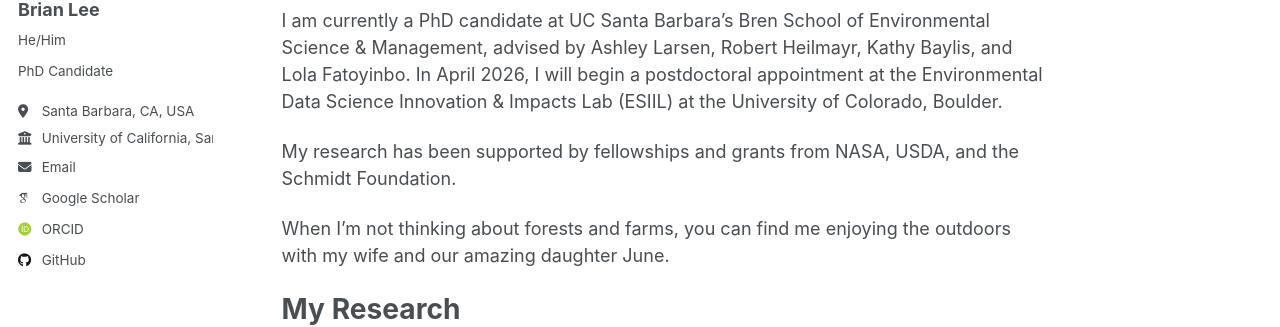
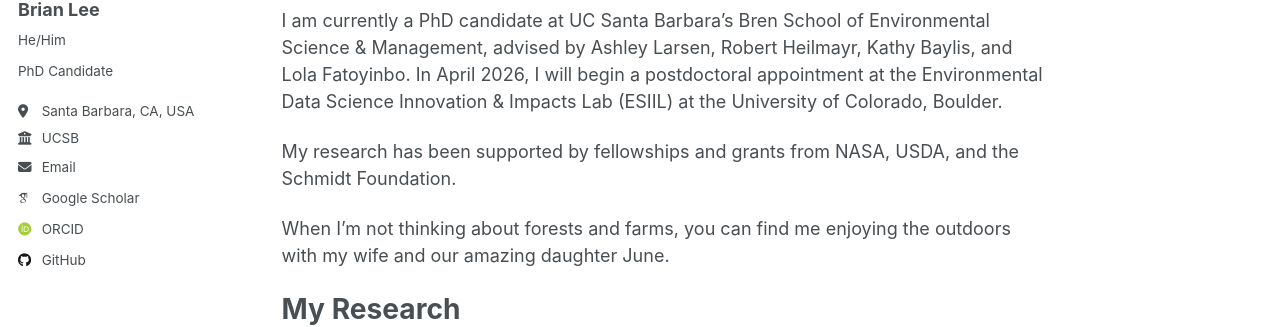
Before and after one commit to bhyleee/bhyleee.github.io, a Jekyll site: the page built from _pages/about.md, in a window 1280 px wide. Shown: the part 300-627 px from the top of the page. Built offline with Jekyll 4.4.1, drawn with Linux system fonts in a browser that asks for light colours; some web fonts are replaced.

Commit message:
Update sidebar/author config
Co-Authored-By: Claude Sonnet 4.6 <noreply@anthropic.com>

```diff
--- a/_config.yml
+++ b/_config.yml
@@ -27,9 +27,9 @@ author:
   pronouns         : "He/Him"
   bio              : "PhD Candidate"
   location         : "Santa Barbara, CA, USA"
-  employer         : "University of California, Santa Barbara"
+  employer         : "UCSB"
   uri              : # URL
-  email            : "brianlee52@ucsb.edu"
+  email            : "bhyleee@gmail.com"
 
   # Academic websites
   arxiv            : # URL - Update with the correct link to your profile
```
